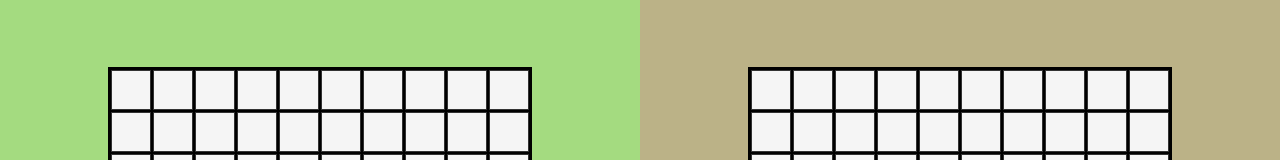
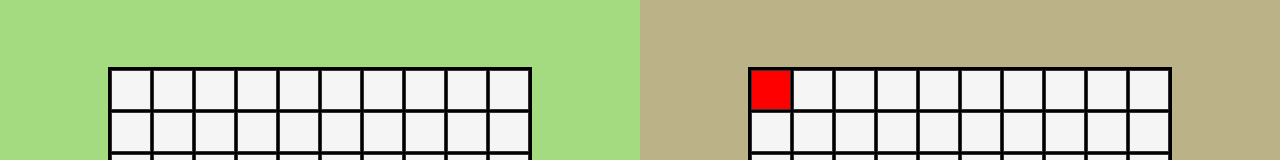
Before and after one commit to CTMendoza/Battleship-Project, a website built with webpack: page src/main.html in a window 1280 px wide. Both pictures are taken after a click on the element 771 px from the left and 212 px from the top of the page. Shown: the part 123-283 px from the top of the page. Built offline with nearby package versions, Linux system fonts and the light colour scheme.

Commit message:
Created the logic for the updateCell method the updateCell method updates the clicked cells background color visually show the player that the clicked cell was a hit or a miss. Red cell means a part of the ship has been hit and a blue cell represents a missed hit on a ship

```diff
--- a/src/domController.js
+++ b/src/domController.js
@@ -26,9 +26,16 @@ class DomController {
 
   }
 
-  updateCell(x,y,result) {
+  updateCell(x,y,result,e) {
     // Visually update a cell based on 'hit', 'missed', etc.
+    if(result === 'hit') {
+      e.target.classList.add('hit')
+      console.log(e.target.classList)
+    } else if(result === 'missed'){
+      e.target.classList.add('miss')
+      console.log(e.target.classList)
   }
+}
 
   displayMessage(message) {
     // Show turn info, win/lose, etc.
--- a/src/index.js
+++ b/src/index.js
@@ -26,6 +26,7 @@ const computerGrid = computerContainerelement.querySelector('.grid-container');
 dom.setupEventListeners(computerGrid, (e) => {
   const coord = JSON.parse(e.target.getAttribute('data-cord'))
   const result = computerGameboard.receiveAttack(coord.x, coord.y);
+  dom.updateCell(coord.x, coord.y, result, e)
   console.log(`Attack at (${coord.x}, ${coord.y}): ${result}`);
   console.log(`${compShip1.hits}`)
 })
--- a/src/styles.css
+++ b/src/styles.css
@@ -39,3 +39,11 @@ body {
   background-color: rgb(245, 245, 245);
   border: 1px solid #333;
 }
+
+.hit {
+  background-color: red;
+}
+
+.miss {
+  background-color: blue;
+}
```
